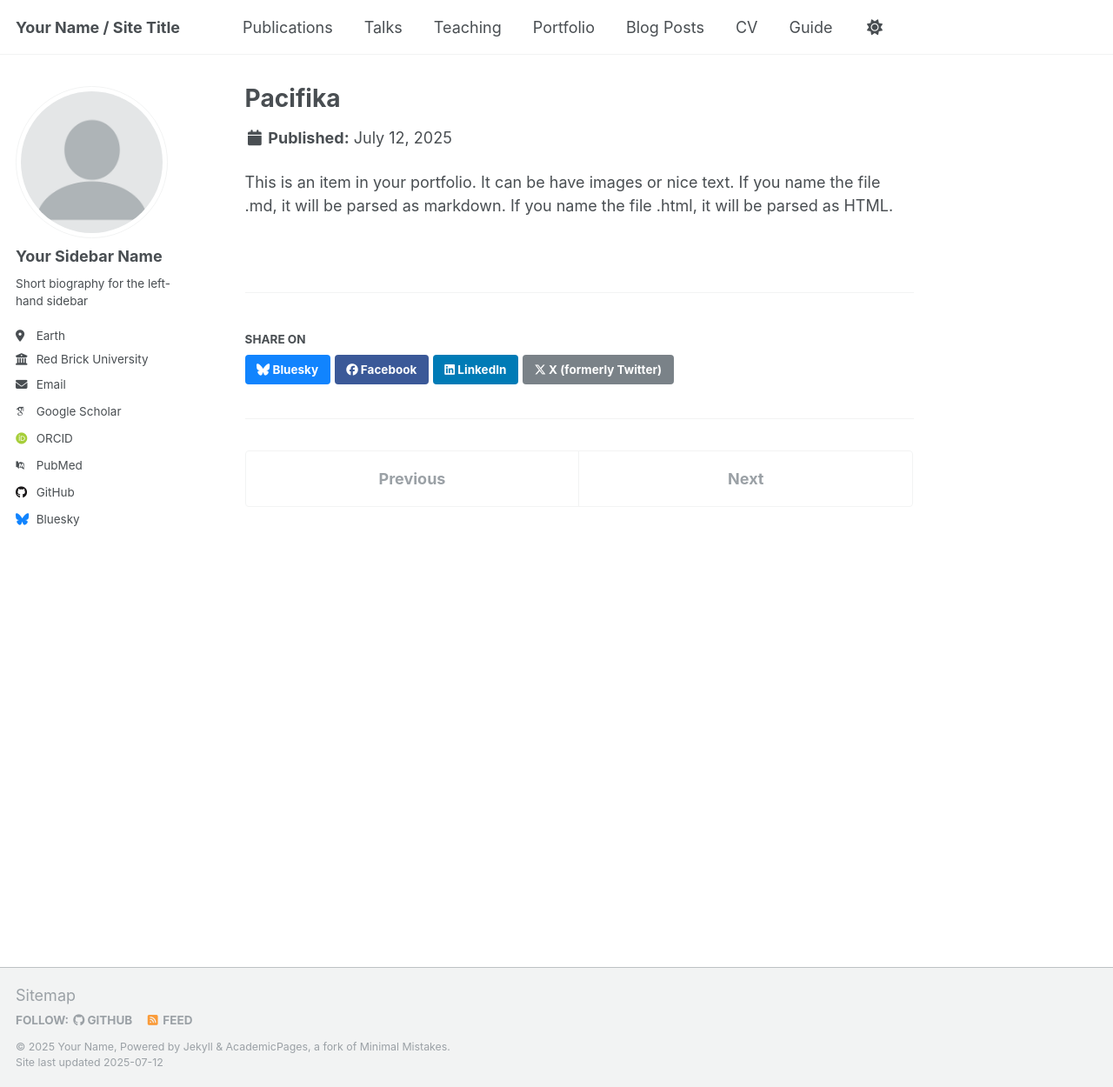
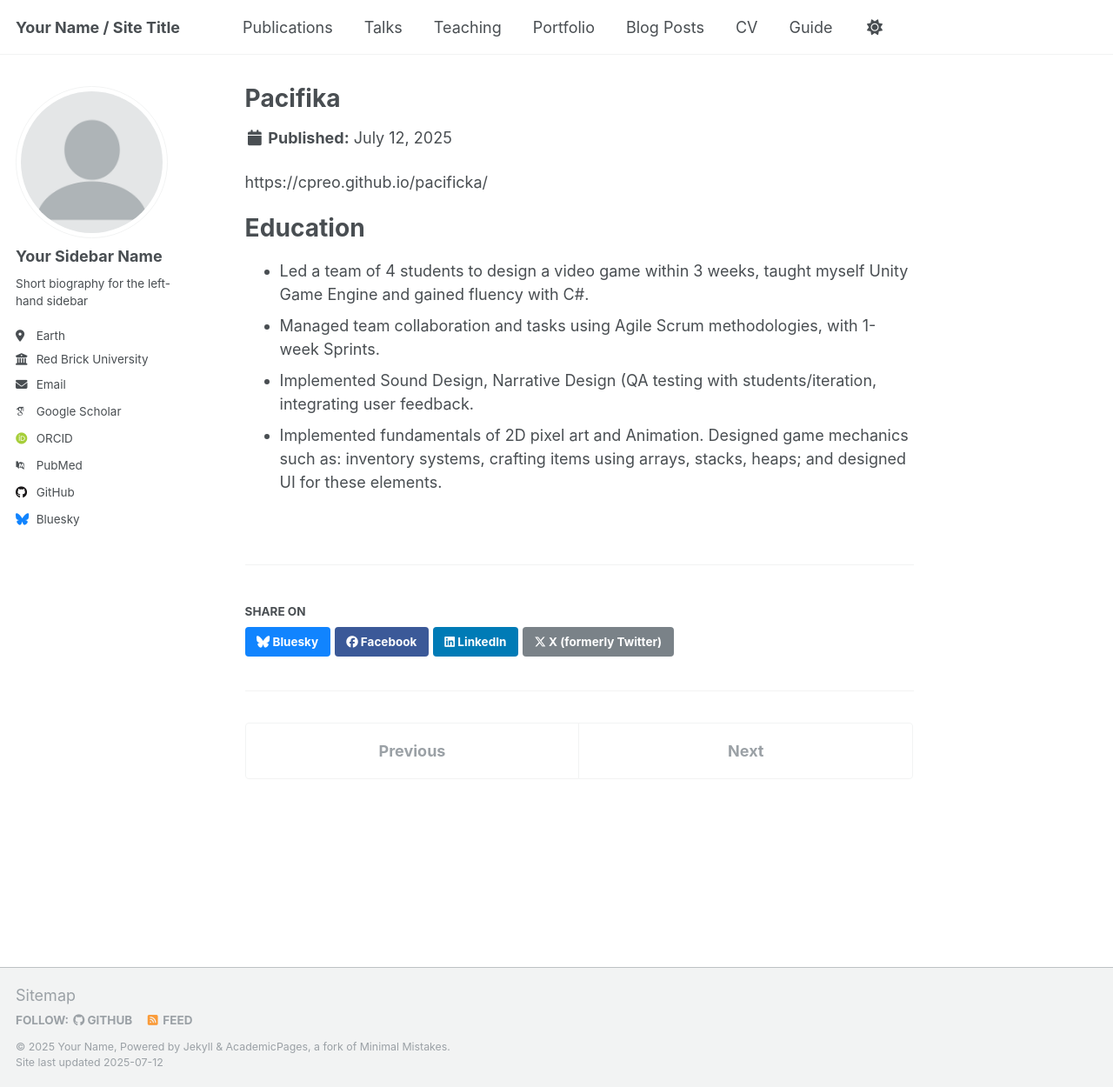
Before and after one commit to OrePopoola/orepopoola.github.io, a Jekyll site: the page built from _portfolio/portfolio-1.md, in a window 1280 px wide and 1250 px high. Shown: the whole window at 87% size. Built offline with Jekyll 4.4.1, drawn with Linux system fonts in a browser that asks for light colours; some web fonts are replaced; a script that is not in the unit is left out.

Commit message:
Update portfolio-1.md

```diff
--- a/_portfolio/portfolio-1.md
+++ b/_portfolio/portfolio-1.md
@@ -1,16 +1,15 @@
 ---
 title: "Pacifika"
-excerpt: "
+excerpt: "p
+"
+collection: portfolio
+---
+https://cpreo.github.io/pacificka/
 
 Education
 ======
-* B.S in Computer Science with a concentration in Artificial Intelligence from Stanford university.
-* Work experience
+
 * Led a team of 4 students to design a video game within 3 weeks, taught myself Unity Game Engine and gained fluency with C#.
 *	Managed team collaboration and tasks using Agile Scrum methodologies, with 1-week Sprints.
 *	Implemented Sound Design, Narrative Design (QA testing with students/iteration, integrating user feedback.
 *	Implemented fundamentals of 2D pixel art and Animation. Designed game mechanics such as: inventory systems, crafting items using arrays, stacks, heaps; and designed UI for these elements.
-"
-collection: portfolio
----
-This is an item in your portfolio. It can be have images or nice text. If you name the file .md, it will be parsed as markdown. If you name the file .html, it will be parsed as HTML.
```
